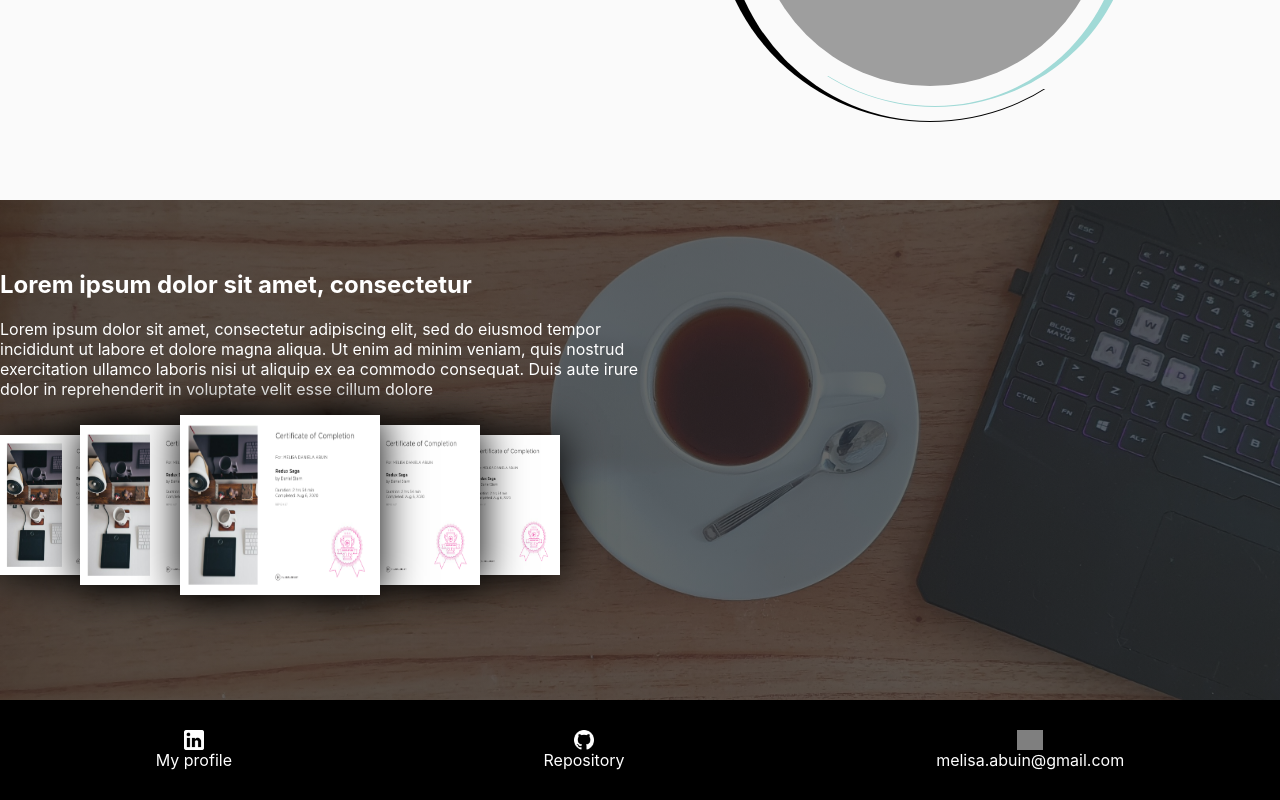
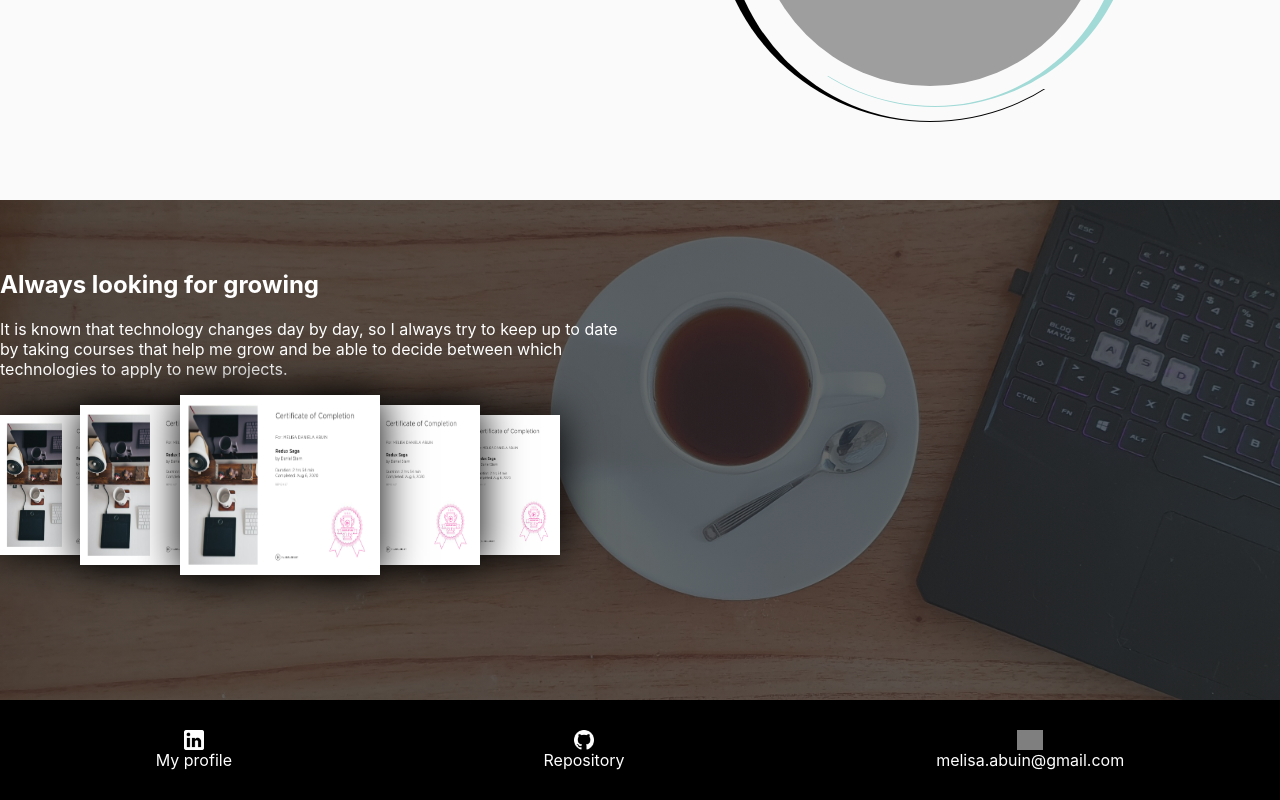
Before and after one commit to melisa-abuin/my-resume-online, a Next.js app: page / in a window 1280 px wide. Shown: the part 1462-2262 px from the top of the page. Built offline with nearby package versions, Linux system fonts and the light colour scheme; grey boxes are pictures that could not be loaded.

Commit message:
add translations for knowledge section

```diff
--- a/components/knowledge-section/banner/index.js
+++ b/components/knowledge-section/banner/index.js
@@ -1,13 +1,15 @@
 import { Container , Description, Image, Title, Wrapper } from './styles'
 import Gallery from '../gallery'
+import { useTranslation } from 'react-i18next'
 
 export default function Banner() {
+  const { t } = useTranslation('common')
     return (
       <Wrapper>
         <Image />
         <Container>
-          <Title>Lorem ipsum dolor sit amet, consectetur  </Title>
-          <Description>Lorem ipsum dolor sit amet, consectetur adipiscing elit, sed do eiusmod tempor incididunt ut labore et dolore magna aliqua. Ut enim ad minim veniam, quis nostrud exercitation ullamco laboris nisi ut aliquip ex ea commodo consequat. Duis aute irure dolor in reprehenderit in voluptate velit esse cillum dolore</Description>
+          <Title>{t('knowledge.title')}</Title>
+          <Description>{t('knowledge.body')}</Description>
           <Gallery />
         </Container>
       </Wrapper>
--- a/translations/en/common.json
+++ b/translations/en/common.json
@@ -3,10 +3,14 @@
     "title": "Abuin Melisa",
     "subtitle": "Front-end developer"
   },
-  "education":{
+  "education": {
     "university-name": "Universidad Nacional de La Matanza",
     "polo-name": "Polo Tegnológico",
     "university-background": "I am currently in my fourth year of systems engineering. I started my studies in 2016 with the aim of training as a professional with a great theoretical and academic base. In addition, I have successfully passed 24 out of 26 total subjects. \n \nMy studies have helped me to perfect my way of positioning myself in front of a problem, and guiding me to the best solution. In addition, it improved my teamwork and my ability to distribute and delegate tasks working in a completely horizontal hierarchy.",
     "polo-background": "As a student of the National University of La Matanza, I participated in a program where the best qualified engineering students would take a job at the 'polo tecnológico' as developers. \n \nIn this first job I had the opportunity to participate in both research and development, contributing with ideas and knowledge acquired at the university. \n\nThe technology pole is an incredible project where teachers, students and companies work together to create and maintain a development environment that allows the professional and academic growth of the participants at the same time."
+  },
+  "knowledge": {
+    "title": "Always looking for growing",
+    "body": "It is known that technology changes day by day, so I always try to keep up to date by taking courses that help me grow and be able to decide between which technologies to apply to new projects."
   }
 }
```
Also changed, not shown: components/header/index.js (deleted, +0 -9 lines), components/header/styles.js (deleted, +0 -8 lines).
